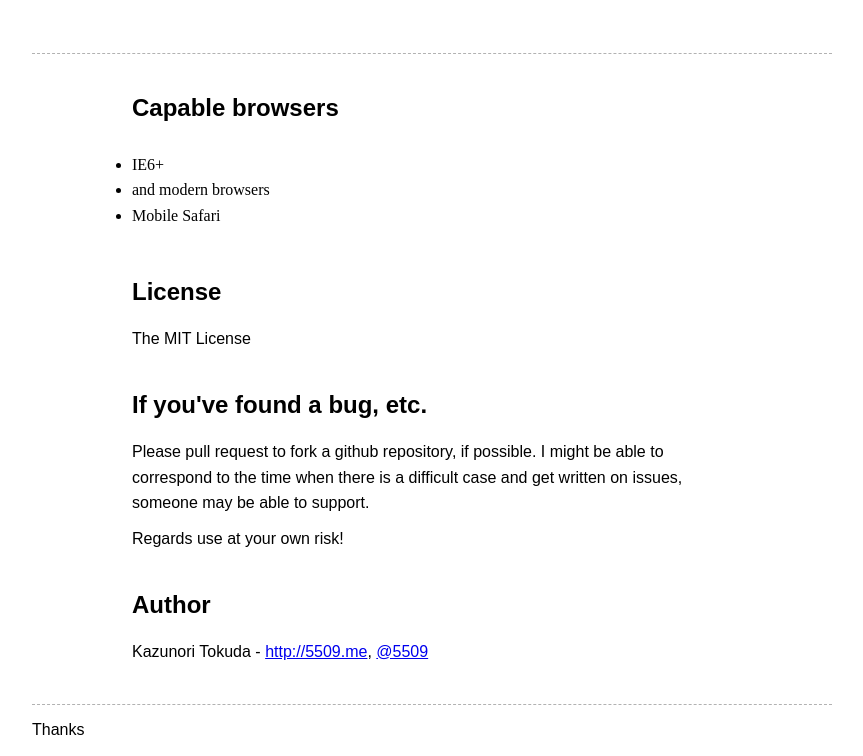
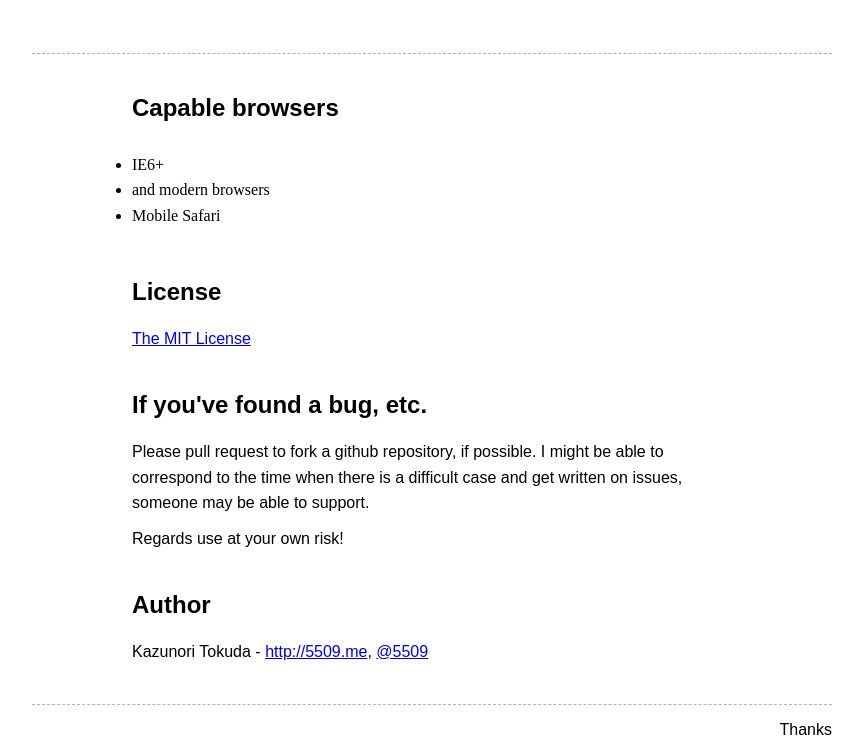
Before and after one commit to 5509/jq.carousel, a plain HTML site: page index.html in a window 1280 px wide. Shown: the part 8958-9714 px from the top of the page, without its empty margins (208-1071 px from the left). Drawn offline with nearby package versions, Linux system fonts and the light colour scheme; a script that the page names is missing; a web font is replaced by a local one.

Commit message:
usage updated

```diff
--- a/index.html
+++ b/index.html
@@ -485,7 +485,7 @@ $select.on('change', function() {
 		</ul>
 
 		<h2>License</h2>
-		<p>The MIT License</p>
+		<p><a href="http://5509.mit-license.org/">The MIT License</a></p>
 
 		<h2>If you've found a bug, etc.</h2>
 		<p>Please pull request to fork a github repository, if possible. I might be able to correspond to the time when there is a difficult case and get written on issues, someone may be able to support.</p>
@@ -495,7 +495,7 @@ $select.on('change', function() {
 		<p>Kazunori Tokuda - <a href="http://5509.me/">http://5509.me</a>, <a href="http://twitter.com/5509">@5509</a></p>
 	</section>
 
-	<p>Thanks</p>
+	<p class="thx">Thanks</p>
 
 </div>
 
--- a/styles/scss/style.scss
+++ b/styles/scss/style.scss
@@ -278,3 +278,7 @@ section {
 		font-size: 123%;
 	}
 }
+
+.thx {
+	text-align: right;
+}
```
Also changed, not shown: styles/style.css.
